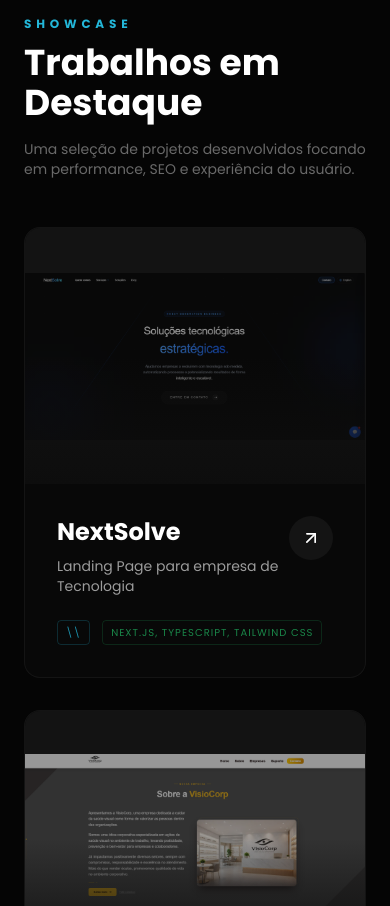
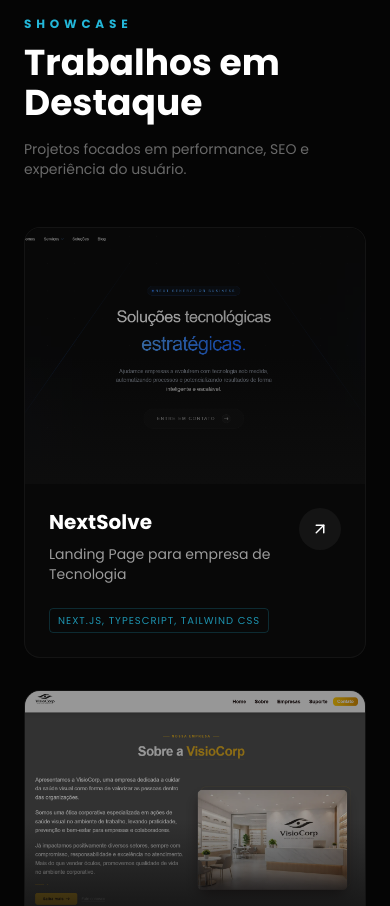
Before and after one commit to WendelBonucci/portfolio-dev, a Next.js app: page / in a window 390 px wide. Shown: the part 1940-2846 px from the top of the page. Built offline with nearby package versions, Linux system fonts and the light colour scheme.

Commit message:
Ajuste no código, por problemas na responsividade

```diff
--- a/src/components/Home/sections/ProjectsHome.tsx
+++ b/src/components/Home/sections/ProjectsHome.tsx
@@ -2,64 +2,55 @@
 import { useEffect } from "react"
 import Link from "next/link"
 import Image from "next/image"
-import Aos from "aos";
-import "aos/dist/aos.css";
-import { FiArrowUpRight } from "react-icons/fi";
+import Aos from "aos"
+import "aos/dist/aos.css"
+import { FiArrowUpRight } from "react-icons/fi"
 
 export default function ProjectsHome() {
     useEffect(() => {
-        Aos.init({ duration: 1000, easing: "ease-out-quart", once: true });
-    }, []);
+        Aos.init({ duration: 1000, easing: "ease-out-quart", once: true })
+    }, [])
 
-    type ItemType = {
-        id: number;
-        title: string;
-        link: string;
-        description: string;
-        image: string;
-        tech: string;
-    }
-
-    const projectsCards: ItemType[] = [
+    const projectsCards = [
         {
             id: 1,
-            title: 'NextSolve',
-            description: 'Landing Page para empresa de Tecnologia',
-            link: 'https://www.nextsolve.com.br/',
-            image: '/nextsolve.png',
-            tech: 'Next.js, TypeScript, Tailwind CSS'
+            title: "NextSolve",
+            description: "Landing Page para empresa de Tecnologia",
+            link: "https://www.nextsolve.com.br/",
+            image: "/nextsolve.png",
+            tech: "Next.js, TypeScript, Tailwind CSS",
         },
         {
             id: 2,
-            title: 'Oticas Visicorp',
-            description: 'Site Institucional para setor óptico',
-            link: 'https://www.visiocorp.com.br/',
-            image: '/visio.png',
-            tech: 'Next.js, Javascript, Tailwind CSS'
+            title: "Oticas Visicorp",
+            description: "Site Institucional para setor óptico",
+            link: "https://www.visiocorp.com.br/",
+            image: "/visio.png",
+            tech: "Next.js, Javascript, Tailwind CSS",
         },
         {
             id: 3,
-            title: 'Medalhas Brasil',
-            description: 'E-commerce institucional de premiações',
-            link: 'https://www.medalhasbrasil.com/',
-            image: '/medal.png',
-            tech: 'Next.js, Javascript, Tailwind CSS'
+            title: "Medalhas Brasil",
+            description: "E-commerce institucional de premiações",
+            link: "https://www.medalhasbrasil.com/",
+            image: "/medal.png",
+            tech: "Next.js, Javascript, Tailwind CSS",
         },
         {
             id: 4,
-            title: 'Consultoria Lareska',
-            description: 'Portfólio para Personal Trainer',
-            link: 'https://consultoria-ls.vercel.app/',
-            image: '/consProj.png',
-            tech: 'Next.js, Javascript, CSS Modules'
+            title: "Consultoria Lareska",
+            description: "Portfólio para Personal Trainer",
+            link: "https://consultoria-ls.vercel.app/",
+            image: "/consProj.png",
+            tech: "Next.js, Javascript, CSS Modules",
         },
         {
             id: 5,
-            title: 'Checklist',
-            description: 'Criei um Checklist para testar minhas habilidades',
-            link: 'https://checklist-ten-chi.vercel.app/',
-            image: '/checklist.png',
-            tech: 'React, CSS Modules'
+            title: "Checklist",
+            description: "Projeto para testar habilidades",
+            link: "https://checklist-ten-chi.vercel.app/",
+            image: "/checklist.png",
+            tech: "React, CSS Modules",
         },
     ]
 
@@ -71,42 +62,44 @@ export default function ProjectsHome() {
                         <span className="text-blue text-xs uppercase tracking-[0.4em] font-bold">Showcase</span>
                         <h2 className="text-white text-4xl md:text-5xl font-bold mt-2">Trabalhos em Destaque</h2>
                     </div>
-                    <p className="text-white/40 max-w-md text-sm md:text-base" data-aos="fade-left">Uma seleção de projetos desenvolvidos focando em performance, SEO e experiência do usuário.</p>
+
+                    <p className="text-white/40 max-w-md text-sm md:text-base" data-aos="fade-left">Projetos focados em performance, SEO e experiência do usuário.</p>
                 </div>
 
                 <ul className="grid grid-cols-1 md:grid-cols-2 gap-8">
                     {projectsCards.map((project, index) => (
                         <li key={project.id} data-aos="fade-up" data-aos-delay={index * 100}
-                            className="group relative bg-black/40 border border-white/5 rounded-2xl overflow-hidden hover:border-blue/30 transition-all duration-500">
+                            className="group relative rounded-2xl overflow-hidden border border-white/5 bg-black/40 transition-all duration-500 active:scale-[0.98]">
+                            <Link href={project.link} target="_blank" rel="noopener noreferrer" className="absolute inset-0 z-40" aria-label={`Abrir projeto ${project.title}`} />
+
                             <div className="relative h-64 md:h-80 w-full overflow-hidden">
-                                <div className="absolute inset-0 bg-black/40 group-hover:bg-black/10 transition-colors duration-500 z-10"></div>
-                                <div className="absolute inset-0 bg-linear-to-t from-black via-transparent to-transparent z-20"></div>
+                                <div className="absolute inset-0 bg-black/40 transition-all duration-500 z-10 pointer-events-none group-hover:bg-black/10" />
+                                <div className="absolute inset-0 bg-linear-to-t from-black via-transparent to-transparent z-20 pointer-events-none" />
 
-                                <div className="w-full h-full bg-neutral-900 transition-transform duration-700 group-hover:scale-110 flex items-center justify-center text-white/5">
+                                <div className="w-full h-full flex items-center justify-center bg-neutral-900">
                                     <Image
-                                        height={500}
-                                        width={500}
-                                        alt="image"
                                         src={project.image}
+                                        alt={project.title}
+                                        width={600}
+                                        height={400}
+                                        className="object-cover w-full h-full transition-transform duration-700 group-hover:scale-110"
                                     />
                                 </div>
                             </div>
 
-                            <div className="p-8 relative z-30">
-                                <div className="flex justify-between items-start mb-4">
+                            <div className="p-6 md:p-8 relative z-30">
+                                <div className="flex justify-between items-start gap-4">
                                     <div>
-                                        <h3 className="text-white text-2xl font-bold group-hover:text-blue transition-colors">{project.title}</h3>
+                                        <h3 className="text-white text-xl md:text-2xl font-bold transition-colors group-hover:text-blue">{project.title}</h3>
                                         <p className="text-white/60 text-sm mt-2 line-clamp-2">{project.description}</p>
                                     </div>
 
-                                    <Link href={project.link} className="p-3 bg-white/5 rounded-full text-white hover:bg-blue hover:text-black transition-all duration-300">
-                                        <FiArrowUpRight size={20} />
-                                    </Link>
+                                    <div className="p-3 rounded-full bg-white/5 text-white transition-all duration-300 group-hover:bg-blue group-hover:text-black">
+                                        <FiArrowUpRight size={18} />
+                                    </div>
                                 </div>
-
-                                <div className="flex gap-3 mt-6">
-                                    <span className="text-[10px] uppercase tracking-widest text-blue/80 border border-blue/20 px-2 py-1 rounded">\\</span>
-                                    <span className="text-[10px] uppercase tracking-widest text-green/80 border border-green/20 px-2 py-1 rounded">{project.tech}</span>
+                                <div className="flex flex-wrap gap-2 mt-6">
+                                    <span className="text-[10px] uppercase tracking-widest text-blue/80 border border-blue/20 px-2 py-1 rounded">{project.tech}</span>
                                 </div>
                             </div>
                         </li>
```
